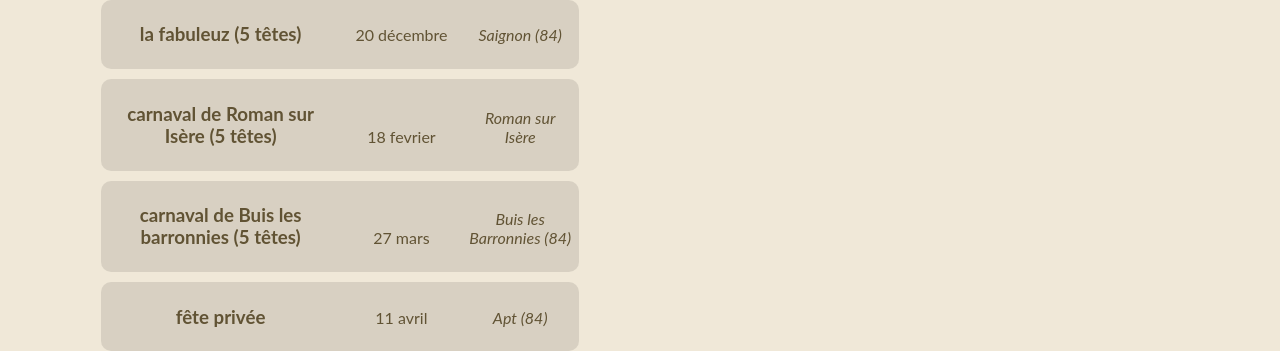
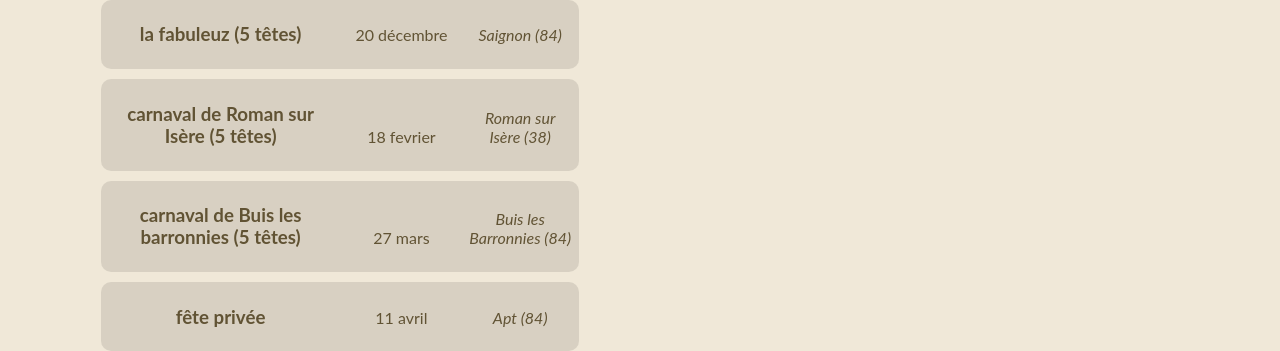
Before and after one commit to ftmftrs/ftmftrs.github.io, a Jekyll site: the page built from concert/index.html, in a window 1280 px wide and 900 px high, scrolled down 2952 px. Shown: the part 152-503 px from the top of the window. Built offline with Jekyll 4.4.1, drawn with Linux system fonts in a browser that asks for light colours; Markdown is read by kramdown in place of the engine named in the settings; comment, search, counter and statistics services are not loaded.

Commit message:
Update concerts.yml

```diff
--- a/_data/concerts.yml
+++ b/_data/concerts.yml
@@ -106,7 +106,7 @@
 
 - title: carnaval de Roman sur Isère (5 têtes)
   date: 18 fevrier
-  address: Roman sur Isère
+  address: Roman sur Isère (38)
 
 - title: carnaval de Buis les barronnies (5 têtes)
   date: 27 mars
```
